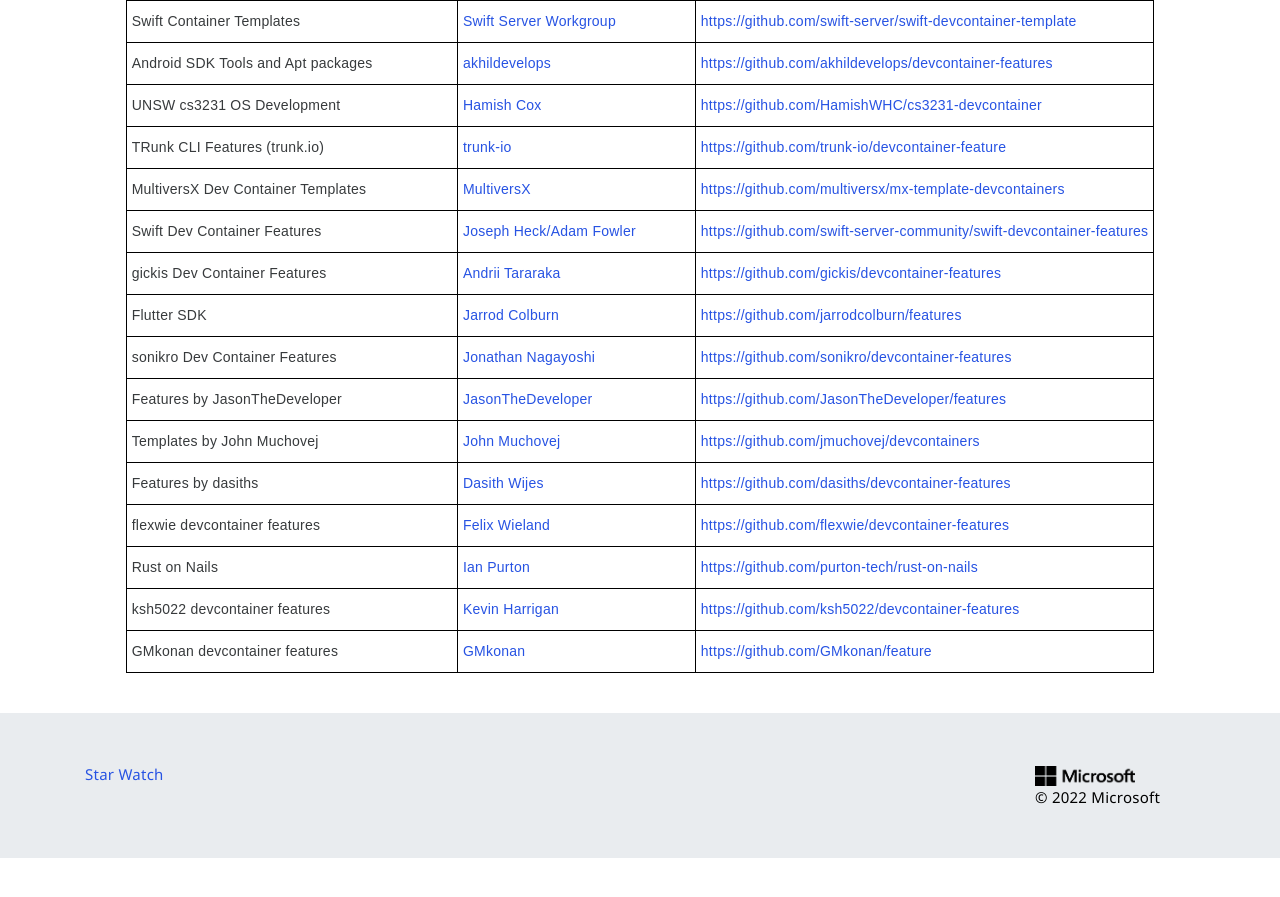
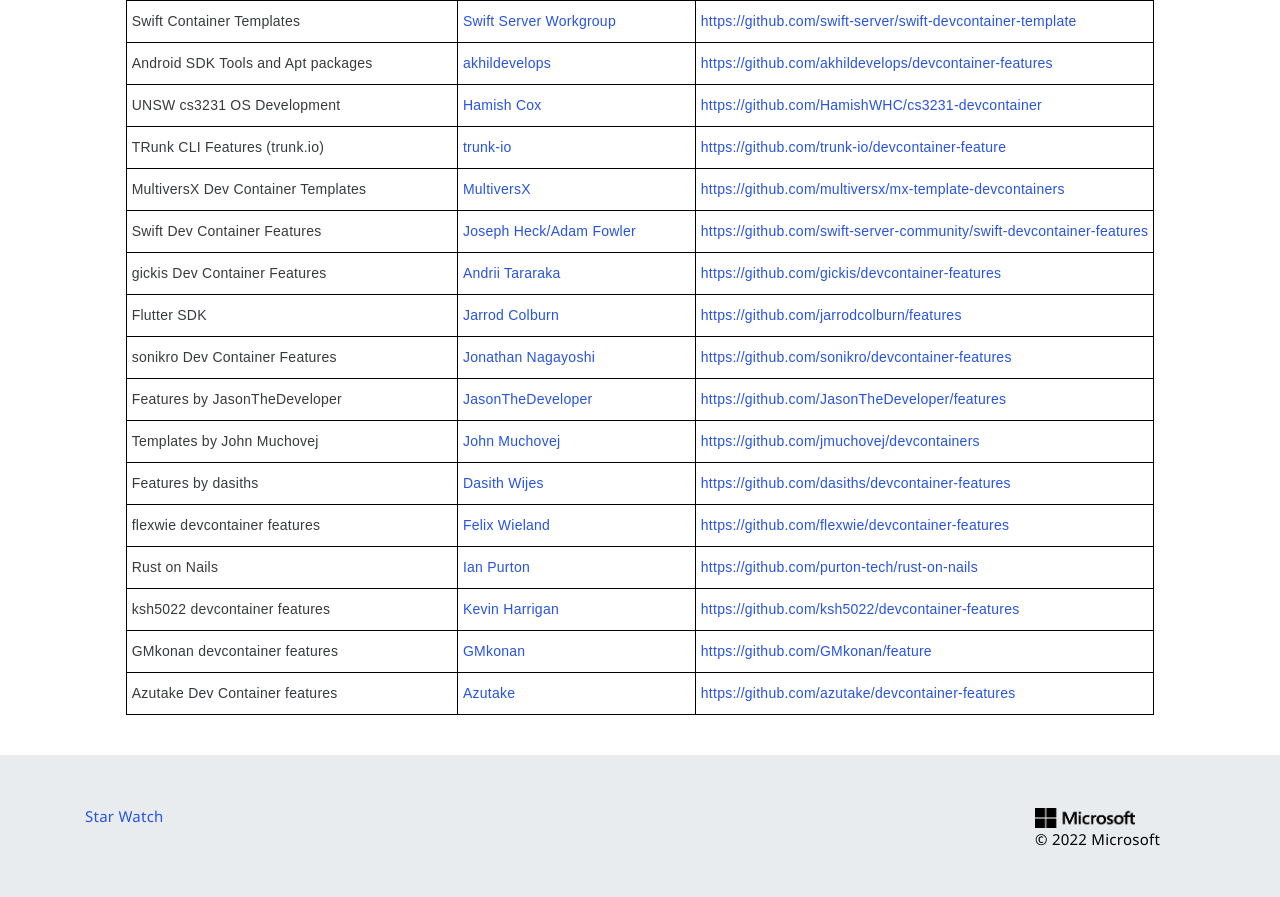
Before and after one commit to devcontainers/devcontainers.github.io, a Jekyll site: the page built from collections.html, in a window 1280 px wide and 900 px high, scrolled down 2686 px. Shown: the top 897 px of the window. Built offline with Jekyll 4.4.1, drawn with Linux system fonts in a browser that asks for light colours; nearby versions of some CDN libraries; comment, search, counter and statistics services are not loaded; before the commit the page ends 3544 px from its top, so only the background shows below that.

Commit message:
Update collection-index.yml

```diff
--- a/_data/collection-index.yml
+++ b/_data/collection-index.yml
@@ -358,3 +358,8 @@
   contact: https://github.com/GMkonan/feature/issues
   repository: https://github.com/GMkonan/feature
   ociReference: ghcr.io/gmkonan/feature
+- name: Azutake Dev Container features
+  maintainer: Azutake
+  contact: https://github.com/azutake/devcontainer-features/issues
+  repository: https://github.com/azutake/devcontainer-features
+  ociReference: ghcr.io/azutake/devcontainer-features
```
